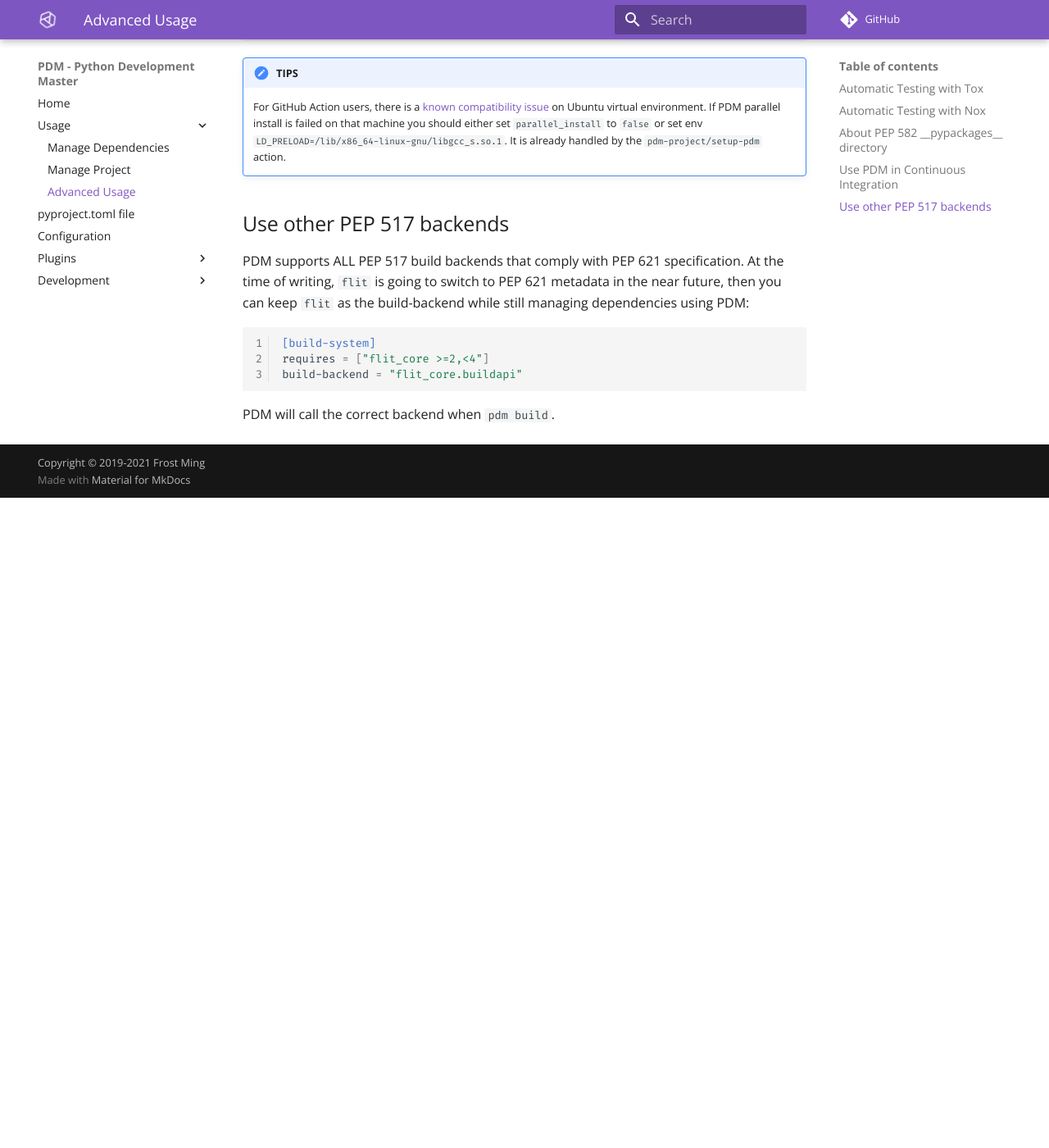
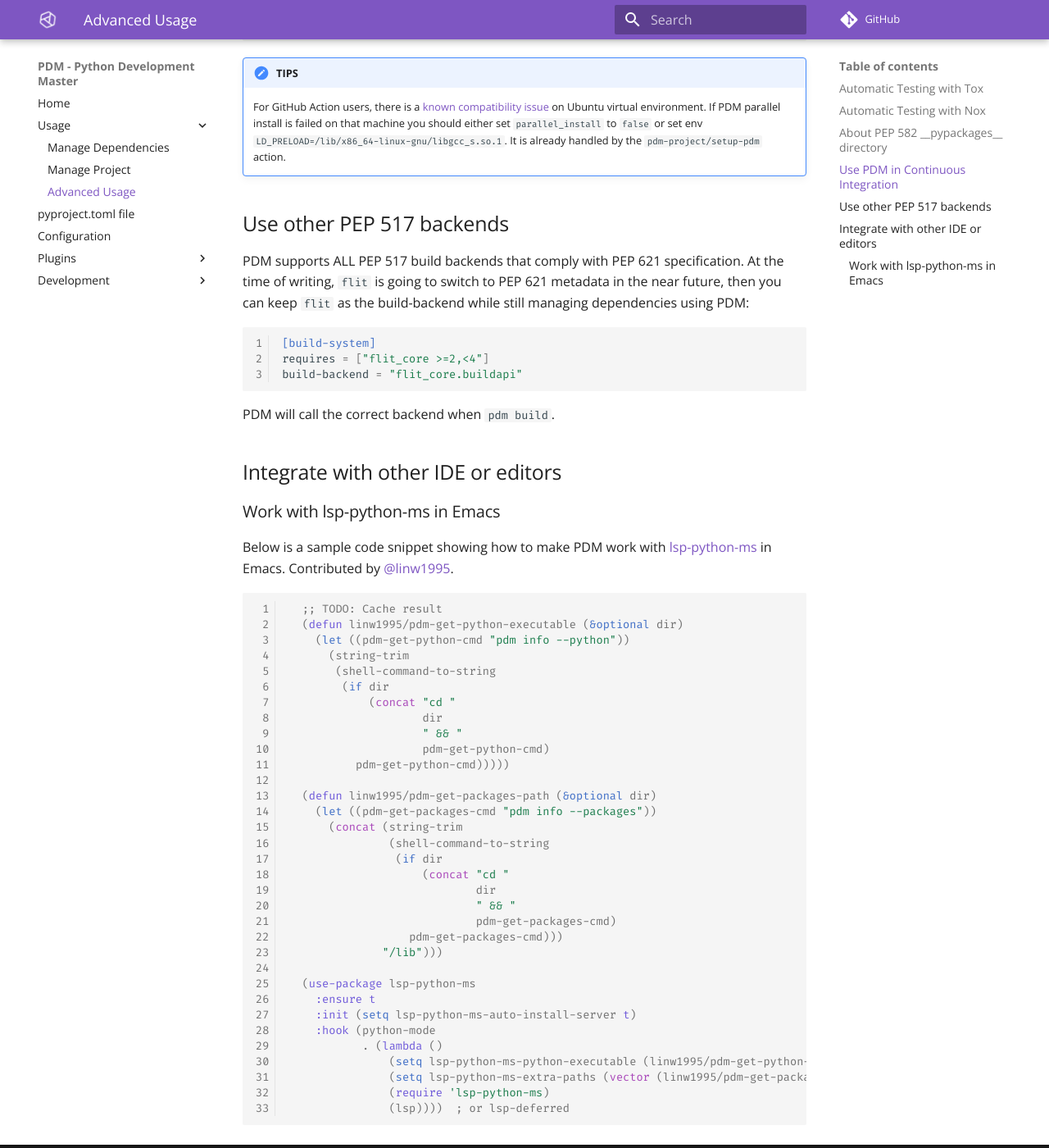
Before and after one commit to ChrisSanderser/pd-ms, an MkDocs documentation site: the page built from docs/docs/usage/advanced.md, in a window 1280 px wide and 1400 px high, scrolled down 3032 px. Shown: the whole window at 82% size. Built offline with MkDocs 1.6.1 and Material for MkDocs 9.7.7, drawn with Linux system fonts in a browser that asks for light colours; comment, search, counter and statistics services are not loaded; before the commit the page ends 3639 px from its top, so only the background shows below that.

Commit message:
add instruction about using PDM with Emacs

````diff
--- a/docs/docs/usage/advanced.md
+++ b/docs/docs/usage/advanced.md
@@ -147,3 +147,45 @@ build-backend = "flit_core.buildapi"
 ```
 
 PDM will call the correct backend when `pdm build`.
+
+## Integrate with other IDE or editors
+
+### Work with lsp-python-ms in Emacs
+
+Below is a sample code snippet showing how to make PDM work with [lsp-python-ms](https://github.com/emacs-lsp/lsp-python-ms) in Emacs. Contributed by [@linw1995](https://github.com/pdm-project/pdm/discussions/372#discussion-3303501).
+
+```emacs-lisp
+  ;; TODO: Cache result
+  (defun linw1995/pdm-get-python-executable (&optional dir)
+    (let ((pdm-get-python-cmd "pdm info --python"))
+      (string-trim
+       (shell-command-to-string
+        (if dir
+            (concat "cd "
+                    dir
+                    " && "
+                    pdm-get-python-cmd)
+          pdm-get-python-cmd)))))
+
+  (defun linw1995/pdm-get-packages-path (&optional dir)
+    (let ((pdm-get-packages-cmd "pdm info --packages"))
+      (concat (string-trim
+               (shell-command-to-string
+                (if dir
+                    (concat "cd "
+                            dir
+                            " && "
+                            pdm-get-packages-cmd)
+                  pdm-get-packages-cmd)))
+              "/lib")))
+
+  (use-package lsp-python-ms
+    :ensure t
+    :init (setq lsp-python-ms-auto-install-server t)
+    :hook (python-mode
+           . (lambda ()
+               (setq lsp-python-ms-python-executable (linw1995/pdm-get-python-executable))
+               (setq lsp-python-ms-extra-paths (vector (linw1995/pdm-get-packages-path)))
+               (require 'lsp-python-ms)
+               (lsp))))  ; or lsp-deferred
+```
````
Also changed, not shown: docs/docs/index.md (+2 -0 lines), news/351.feature.1.md (added, +1 -0 lines), news/351.feature.2.md (added, +1 -0 lines), news/351.feature.3.md (added, +2 -0 lines), news/351.feature.md (deleted, +0 -6 lines), news/354.feature.md (deleted, +0 -1 lines), news/354.misc.md (added, +1 -0 lines), news/361.removal.md (+1 -1 lines), news/368.feature.md (+1 -1 lines), news/369.bugfix.md (+1 -1 lines), news/372.doc.md (added, +1 -0 lines), news/372.feature.md (+1 -1 lines), news/357.feature.md (renamed from news/357.bugfix.md), 1 other file.
